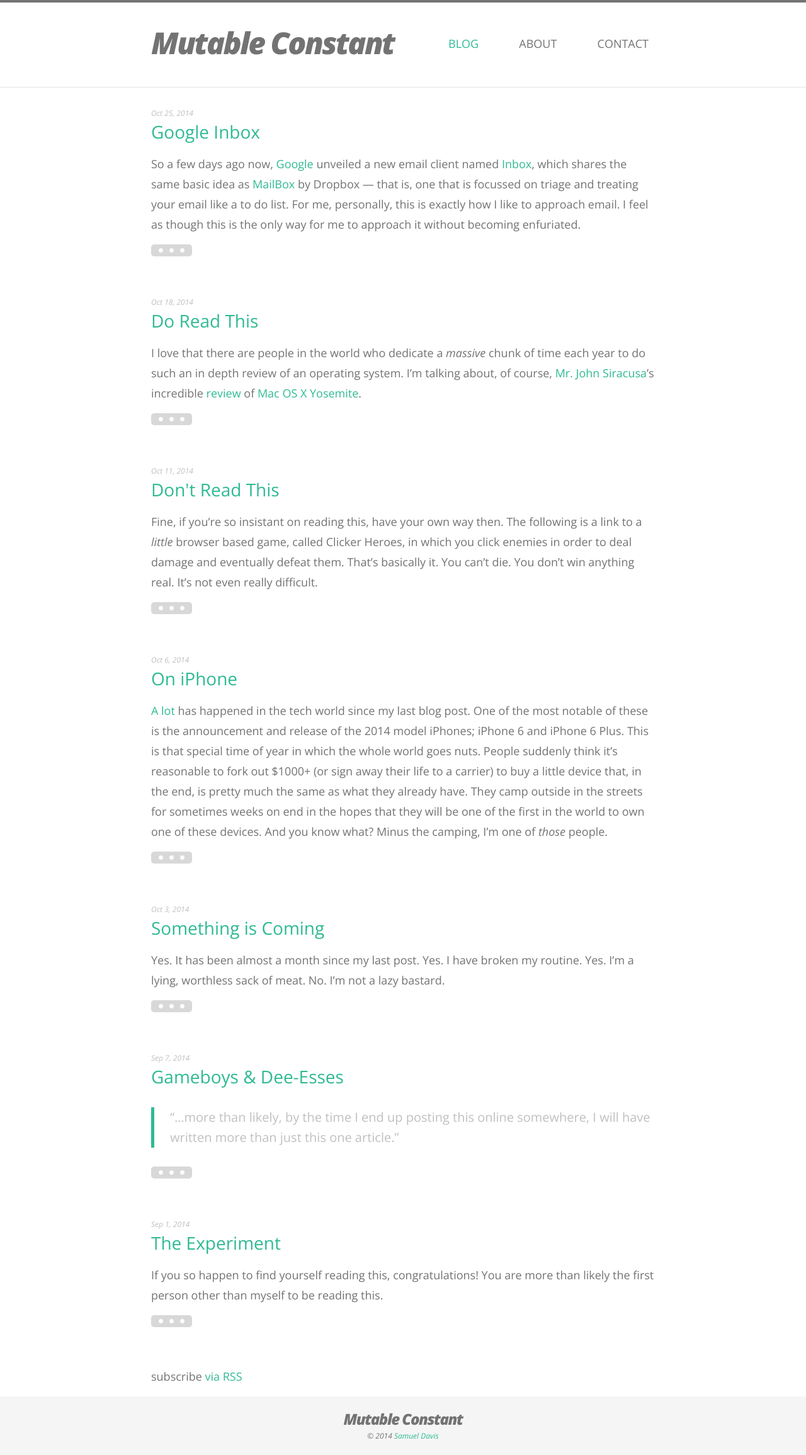
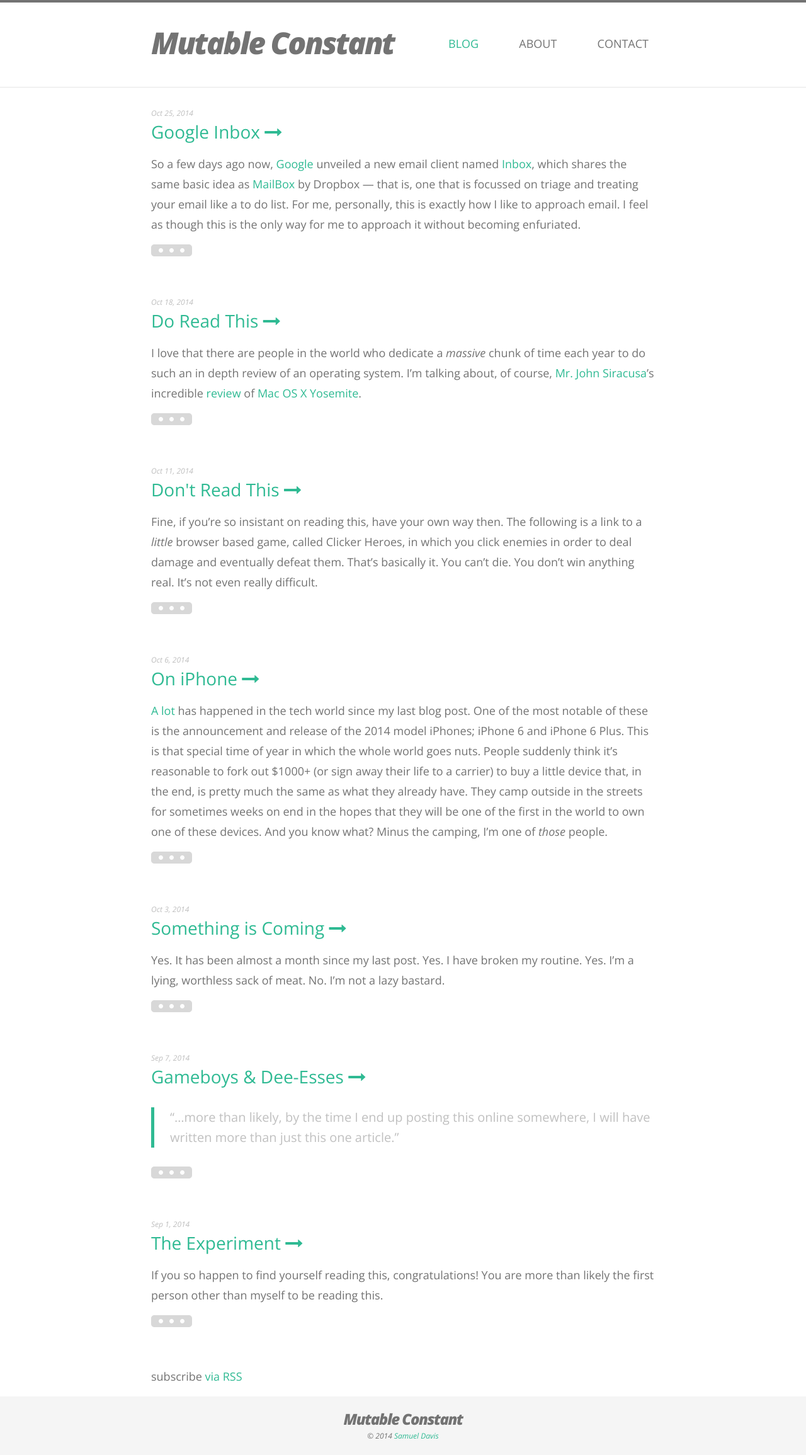
Before and after one commit to samjdavis13/mutable-constant, a Jekyll site: the page built from index.html, in a window 1280 px wide. Shown: the whole page at 63% size. Built offline with Jekyll 4.4.1, drawn with Linux system fonts in a browser that asks for light colours; nearby versions of some CDN libraries; comment, search, counter and statistics services are not loaded.

Commit message:
add arrows to post titles

```diff
--- a/index.html
+++ b/index.html
@@ -12,7 +12,7 @@ weight: 1
           <span class="post-meta">{{ post.date | date: "%b %-d, %Y" }}</span>
 
           <h2>
-            <a class="post-link" href="{{ post.url | prepend: site.baseurl }}">{{ post.title }}</a>
+            <a class="post-link" href="{{ post.url | prepend: site.baseurl }}">{{ post.title }} <i class="fa fa-long-arrow-right"></i></a>
           </h2>
             {{ post.excerpt }}
 
```
